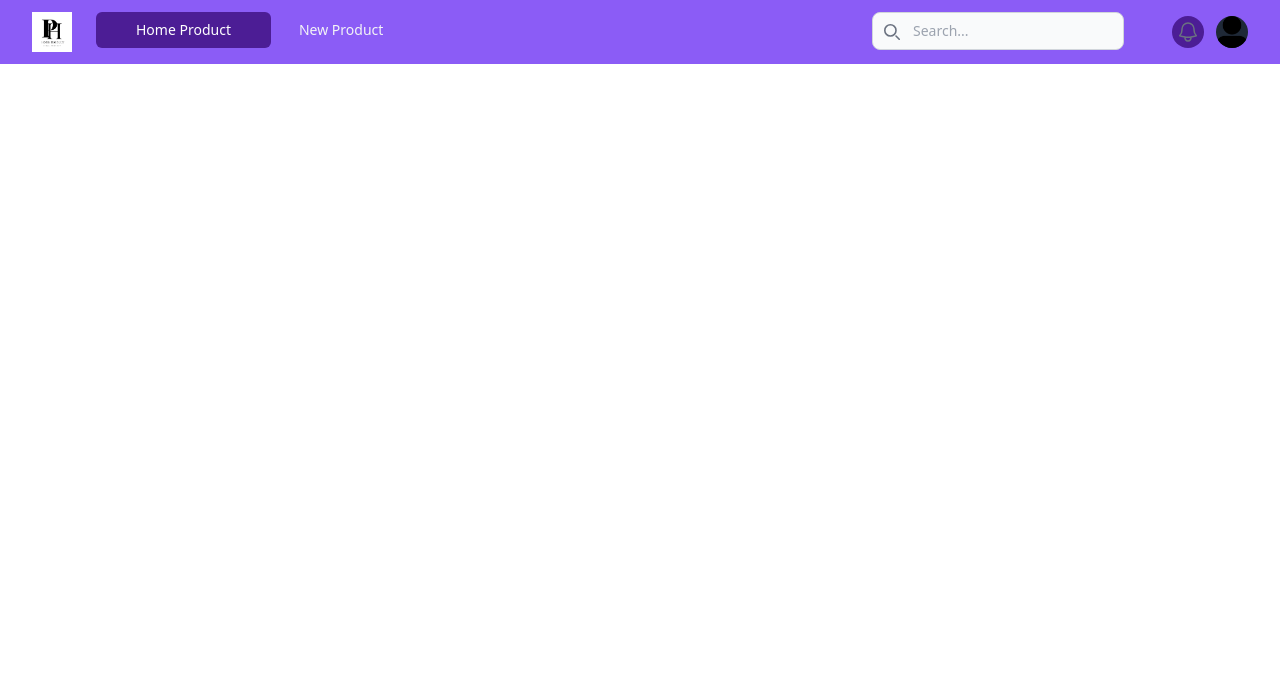
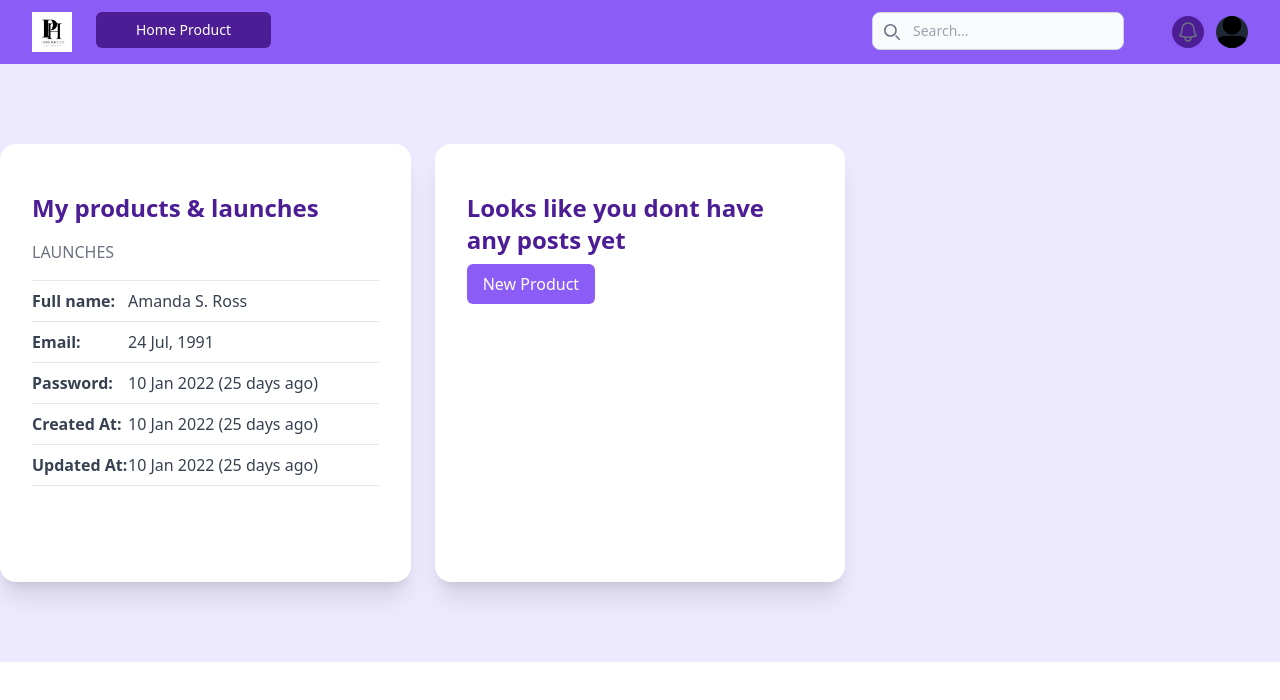
Before and after one commit to natalymejia15/TerreneitorElectiva, a React (Vite) app: page /MyProducts in a window 1280 px wide. Shown: the top 700 px of the page. Built offline with nearby package versions, Linux system fonts and the light colour scheme; no server answers; sample sign-in values are in the browser's storage.

Commit message:
ADD It starts with adding my product

```diff
--- a/src/auth/pages/Profile.jsx
+++ b/src/auth/pages/Profile.jsx
@@ -13,9 +13,10 @@ export const Profile = () => {
   }; */
 
   return (
-    <div className=" bg-violet-200 p-8">
-      <div className="bg-white rounded-lg shadow-xl pb-8">
-        <div className="w-full h-[50px]"></div>
+    <div className="bg-violet-200">
+      <div className=" rounded-lg shadow-md p-5 ">
+        <div className="bg-white rounded-lg shadow-xl p-8 ">
+          <div className="w-full h-[5em]"></div>
           <div className="flex flex-col items-center -mt-20">
             <img
               src={icono}
@@ -60,10 +61,9 @@ export const Profile = () => {
             </div>
           </div>
         </div>
-
-      <div className="my-4 flex flex-col 2xl:flex-row space-y-4 2xl:space-y-0 2xl:space-x-4">
-        <div className="w-full flex flex-col 2xl:w-1/3">
-          <div className="flex-1 bg-white rounded-lg shadow-xl p-8">
+        <div className="my-4 space-y-4">
+          <div className="w-full">
+            <div className="bg-white rounded-lg shadow-xl p-8">
               <h4 className="text-xl text-gray-900 font-bold">Personal Info</h4>
               <ul className="mt-2 text-gray-700">
                 <li className="flex border-y py-2">
@@ -76,31 +76,38 @@ export const Profile = () => {
                 </li>
                 <li className="flex border-b py-2">
                   <span className="font-bold w-24">Password:</span>
-                <span className="text-gray-700">10 Jan 2022 (25 days ago)</span>
+                  <span className="text-gray-700">
+                    10 Jan 2022 (25 days ago)
+                  </span>
                 </li>
                 <li className="flex border-b py-2">
                   <span className="font-bold w-24">Created At:</span>
-                <span className="text-gray-700">10 Jan 2022 (25 days ago)</span>
+                  <span className="text-gray-700">
+                    10 Jan 2022 (25 days ago)
+                  </span>
                 </li>
                 <li className="flex border-b py-2">
                   <span className="font-bold w-24">Updated At:</span>
-                <span className="text-gray-700">10 Jan 2022 (25 days ago)</span>
+                  <span className="text-gray-700">
+                    10 Jan 2022 (25 days ago)
+                  </span>
                 </li>
               </ul>
             </div>
           </div>
-        <div className="my-4 flex flex-col 2xl:flex-row space-y-4 2xl:space-y-0 2xl:space-x-4">
-          <div className="flex-1 bg-white rounded-lg shadow-xl p-8">
-            <h4 className="text-xl text-gray-900 font-bold">Bibliography</h4>
+          <div className="my-4">
+            <div className="bg-white rounded-lg shadow-xl p-8">
+              <h4 className="text-xl text-gray-900 font-bold">Biography</h4>
               <p className="mt-2 text-gray-700">
-              Lorem ipsum dolor sit amet consectetur adipisicing elit. Nesciunt
-              voluptates obcaecati numquam error et ut fugiat asperiores. Sunt
-              nulla ad incidunt laboriosam, laudantium est unde natus cum
-              numquam, neque facere. Lorem ipsum dolor sit amet consectetur
-              adipisicing elit. Ut, magni odio magnam commodi sunt ipsum eum!
-              Voluptas eveniet aperiam at maxime, iste id dicta autem odio
-              laudantium eligendi commodi distinctio!
+                Lorem ipsum dolor sit amet consectetur adipisicing elit.
+                Nesciunt voluptates obcaecati numquam error et ut fugiat
+                asperiores. Sunt nulla ad incidunt laboriosam, laudantium est
+                unde natus cum numquam, neque facere. Lorem ipsum dolor sit amet
+                consectetur adipisicing elit. Ut, magni odio magnam commodi sunt
+                ipsum eum! Voluptas eveniet aperiam at maxime, iste id dicta
+                autem odio laudantium eligendi commodi distinctio!
               </p>
+            </div>
           </div>
         </div>
       </div>
--- /dev/null
+++ b/src/products/components/MyProduct.jsx
@@ -0,0 +1,65 @@
+import { Link } from "react-router-dom";
+
+export const MyProduct = () => {
+  return (
+    <>
+      <div className="mx-auto h-screen">
+        <div className="py-20 bg-violet-100">
+          <div className="container px-6 text-gray-500 md:px-12 xl:px-0">
+            <div className="mx-auto grid gap-6 md:w-3/4 lg:w-full lg:grid-cols-3">
+              <div className="w-30vw bg-white rounded-2xl shadow-xl px-8 py-12 sm:px-12 lg:px-8">
+                <div className="mb-12 space-y-4 ">
+                  <h4 className="text-2xl font-semibold text-violet-900">
+                    My products & launches
+                  </h4>
+                  <p className="mb-6">LAUNCHES</p>
+
+                  <ul className="mt-2 text-gray-700">
+                    <li className="flex border-y py-2">
+                      <span className="font-bold w-24">Full name:</span>
+                      <span className="text-gray-700">Amanda S. Ross</span>
+                    </li>
+                    <li className="flex border-b py-2">
+                      <span className="font-bold w-24">Email:</span>
+                      <span className="text-gray-700">24 Jul, 1991</span>
+                    </li>
+                    <li className="flex border-b py-2">
+                      <span className="font-bold w-24">Password:</span>
+                      <span className="text-gray-700">
+                        10 Jan 2022 (25 days ago)
+                      </span>
+                    </li>
+                    <li className="flex border-b py-2">
+                      <span className="font-bold w-24">Created At:</span>
+                      <span className="text-gray-700">
+                        10 Jan 2022 (25 days ago)
+                      </span>
+                    </li>
+                    <li className="flex border-b py-2">
+                      <span className="font-bold w-24">Updated At:</span>
+                      <span className="text-gray-700">
+                        10 Jan 2022 (25 days ago)
+                      </span>
+                    </li>
+                  </ul>
+                </div>
+              </div>
+              <div className="w-70vw bg-white rounded-2xl shadow-xl px-8 py-12 sm:px-12 lg:px-8">
+                <div className="mb-12 space-y-4">
+                  <h3 className="text-2xl font-semibold text-violet-900 justify-center ">
+                    Looks like you dont have any posts yet
+                  </h3>
+                  <Link to="/NewProduct">
+                    <button className="mt-2 bg-violet-500 text-white px-4 py-2 rounded-md">
+                      New Product
+                    </button>
+                  </Link>
+                </div>
+              </div>
+            </div>
+          </div>
+        </div>
+      </div>
+    </>
+  );
+};
--- a/src/products/components/index.js
+++ b/src/products/components/index.js
@@ -2,3 +2,4 @@ export * from "./ProductDetail"
 export * from './ProductItem'
 export * from './ProductList'
 export * from './UpvoteButton'
+export * from './MyProduct'
--- /dev/null
+++ b/src/products/pages/MyProducts.jsx
@@ -0,0 +1,9 @@
+import { MyProduct } from "../components/MyProduct";
+
+export const MyProducts = () => {
+  return (
+    <>
+      <MyProduct />
+    </>
+  );
+};
--- a/src/products/pages/index.js
+++ b/src/products/pages/index.js
@@ -2,3 +2,4 @@ export * from "./NewProduct"
 export * from "./ProductSelect";
 export * from "./HomePage";
 export * from './HomeProduct';
+export * from './MyProducts';
--- a/src/products/router/ProductRouter.jsx
+++ b/src/products/router/ProductRouter.jsx
@@ -1,5 +1,5 @@
-import { Navigate, Routes, Route } from "react-router-dom";
-import { HomeProduct, NewProduct } from "../pages";
+import { Routes, Route } from "react-router-dom";
+import { HomeProduct, NewProduct, MyProducts } from "../pages";
 import { Navbar } from "~/ui";
 import { ProductSelect } from "../pages/ProductSelect";
 import { Profile } from "~auth/pages/Profile";
@@ -15,6 +15,7 @@ export const ProductRouter = () => {
           <Route path="/" element={<HomeProduct />}/>
           <Route path="/HomeProduct" element={<HomeProduct />} />
           <Route path="/Profile" element={<Profile />} />
+          <Route path="/MyProducts" element={<MyProducts />} />
         </Routes>
       </div>
     </>
--- a/src/ui/components/Navbar.jsx
+++ b/src/ui/components/Navbar.jsx
@@ -59,10 +59,10 @@ export const Navbar = () => {
               </Menu.Item>
               <Menu.Item>
                 <a
-                  href="#"
+                  href="/MyProducts"
                   className="bg-gray-100  block px-4 py-2 text-sm text-gray-700"
                 >
-                  Settings
+                  My products
                 </a>
               </Menu.Item>
               <Menu.Item>
@@ -98,14 +98,7 @@ export const Navbar = () => {
                   >
                     Home Product
                   </NavLink>
-                  {user && (
-                    <NavLink
-                      to="/NewProduct"
-                      className="text-gray-100 hover:bg-violet-700 hover:text-white rounded-md px-3 py-2 text-sm font-medium"
-                    >
-                      New Product
-                    </NavLink>
-                  )}
+
                 </div>
               </div>
             </div>
```
Lines whose indentation alone changed are shown as unchanged.
